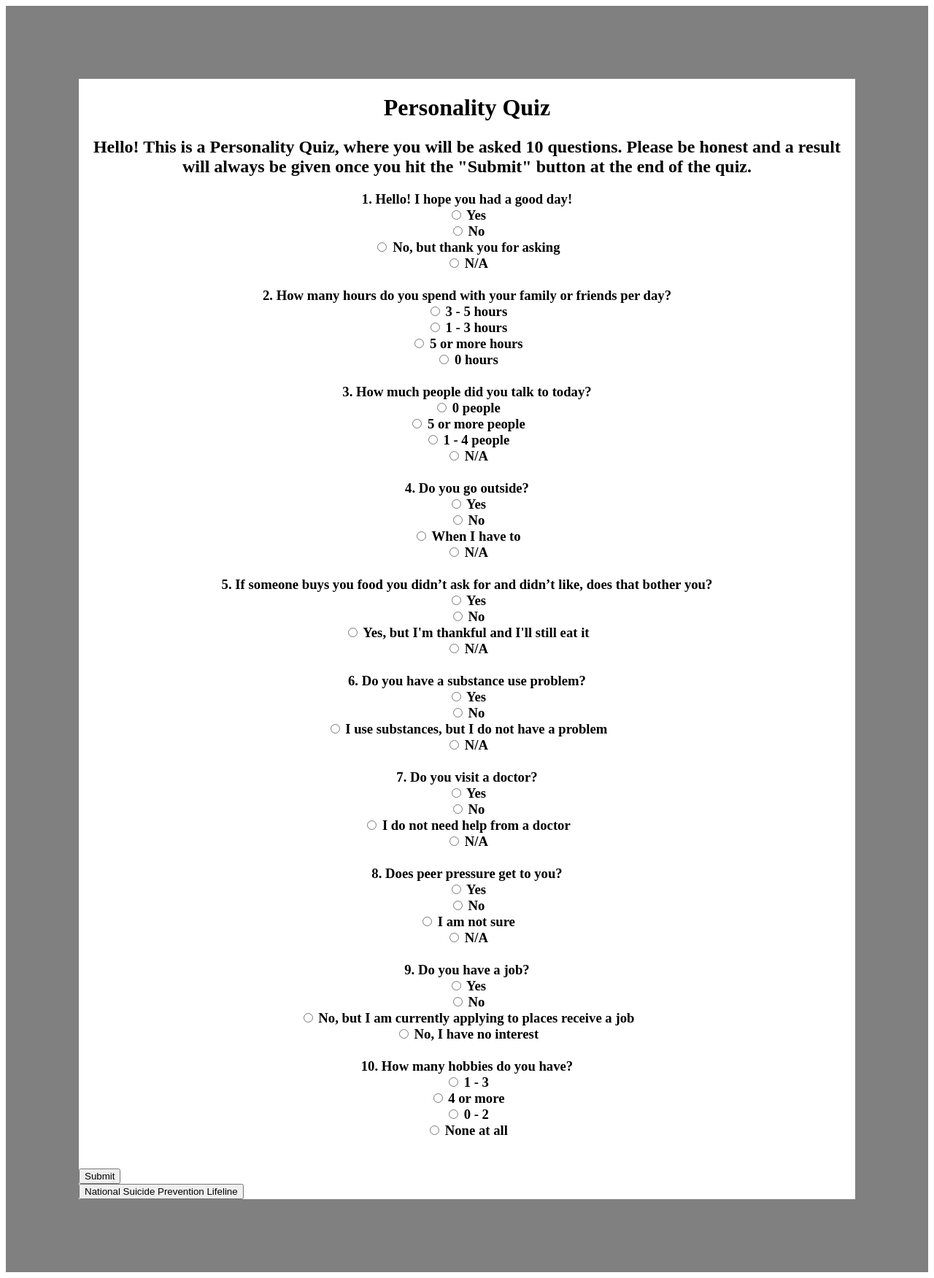
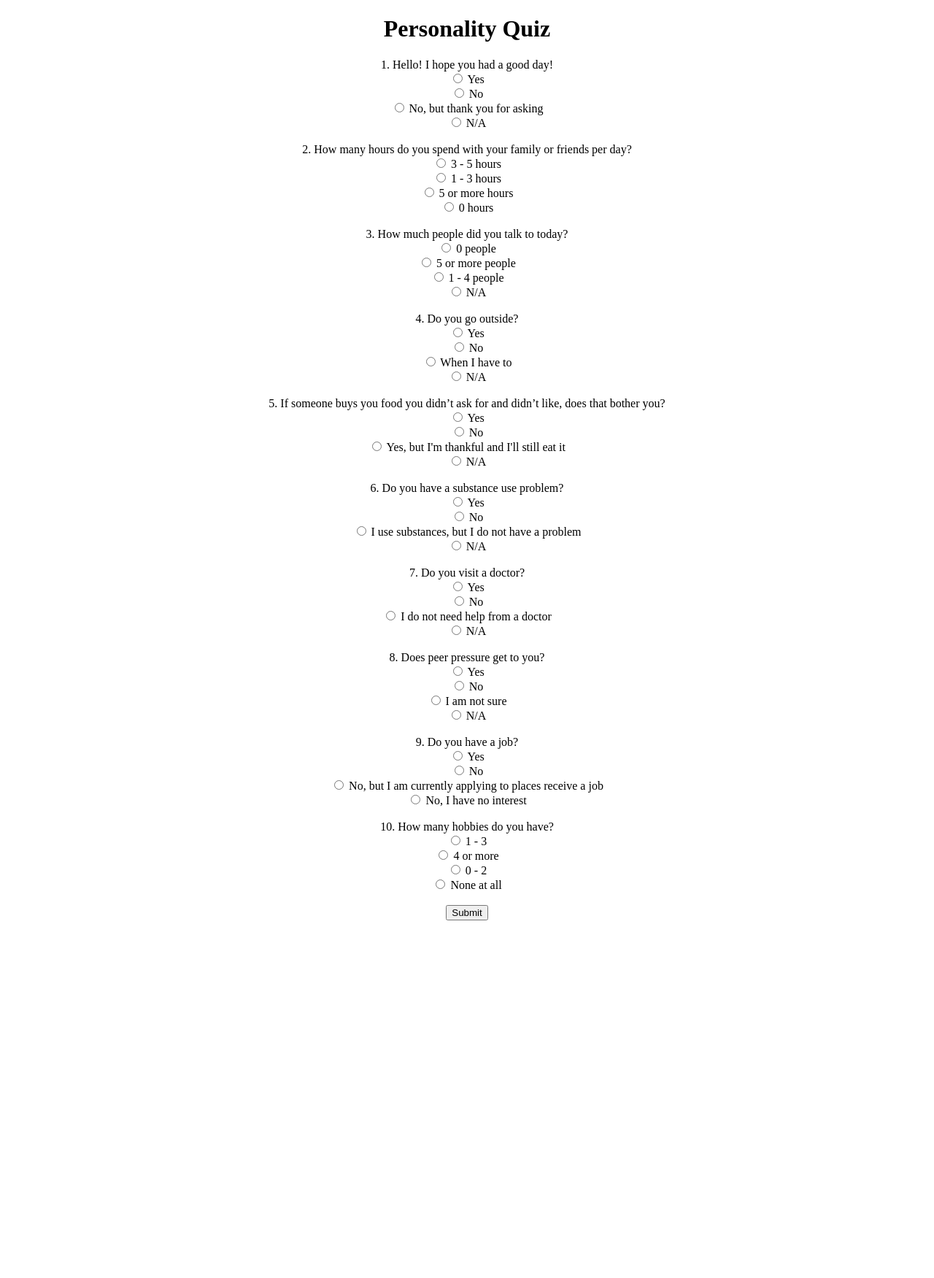
Before and after one commit to AndrewDass1/Personality-Assessment, a Flask app: page / in a window 1280 px wide. Shown: the whole page at 73% size. After the commit the page ends 1261 px from the top, so only its background shows below. Run offline with Flask 2, Linux system fonts and the light colour scheme.

Commit message:
Update questions.html

```diff
--- a/templates/questions.html
+++ b/templates/questions.html
@@ -1,33 +1,18 @@
 <!DOCTYPE html>
-<html>
+
 <head>
 
     <style>
-  div.a{text-align: center;}
 
-  body { border: 100px solid gray;
-  }
-
-  h1 {background-color: white;}
-  h2 {background-color: white;}
-  h3 {background-color: white;}
+    body {text-align: center;}
 
     </style>
+</head>
 
+<body>
+    <h1>Personality Quiz</h1>
 
-
-<div class="a">
-  <h1>
-
-    Personality Quiz <br>
-  </h1>
-
-  <h2>
-    Hello! This is a Personality Quiz, where you will be asked 10 questions. Please be honest and a result will always be given once you hit the "Submit" button at the end of the quiz.
-    <br>
-  </h2>
-
-<h3>
+        <body>
 
             1. Hello! I hope you had a good day!<br>
             <input type="radio" name="q1" id="1a"> Yes <br>
@@ -93,39 +78,16 @@
             <br>
 
             10. How many hobbies do you have? <br>
-<input type = "radio" name = "q10" id = "10"> 1 - 3<br>
-<input type = "radio" name = "q10"> 4 or more <br>
+            <input type = "radio" name = "q10" id = "10a"> 1 - 3<br>
+            <input type = "radio" name = "q10" id = "10b" > 4 or more <br>
             <input type = "radio" name = "q10"> 0 - 2 <br>
             <input type = "radio" name = "q10"> None at all <br>
             <br>
 
-  </h3>
-</div>
+            <button onclick="result()">Submit</button>
 
 
-</head>
-</html>
-
-<html>
-
-
-<!--<style>
-body{
-  background-color:darkgray
-}
-</style>
-<body>
--->
-
-
-
-</h1>
-
-<button onclick="result()">Submit</button>
-
             <script type="text/javascript">
-
-
 
 
             function result()
@@ -167,68 +129,35 @@ function result()
                     {
                         total_score = total_score + 1;
                     }
-    if(document.getElementById('10').checked)
+                if(document.getElementById('10a').checked || document.getElementById('10b').checked)
                     {
                         total_score = total_score + 1;
                     }
 
-    // - comments
-    // alert("Your score is: "+ total_score)
 
-  if(name.getElementById(''))
-   if (total_score == 0){
-       location.replace("1507.html")
+               if (total_score == 0 || total_score == 1 || total_score == 2 || total_score == 3 || total_score == 4 || total_score == 5){
+                   location.replace("Sad.html")
+               }
+               if (total_score == 6 || total_score == 7){
+                   location.replace("Neutral.html")
+               }
+               if (total_score == 8 || total_score == 9){
+                   location.replace("Happy.html")
+               }
+               if (total_score == 10){
+                   location.replace("Strong.html")
                }
 
-   if (total_score == 1){
-       location.replace("4715.html")
-   }
-
-   if (total_score == 2){
-       location.replace("1721.html")
-   }
-
-   if (total_score == 3){
-       location.replace("4535.html")
-   }
-
-   if (total_score == 4){
-       location.replace("2549.html")
-   }
-
-   if (total_score == 5){
-       location.replace("5751.html")
-   }
-
-   if (total_score == 6){
-       location.replace("4162.html")
-   }
-
-   if (total_score == 7){
-       location.replace("5675.html")
-   }
-
-   if (total_score == 8){
-       location.replace("8685.html")
-   }
-
-   if (total_score == 9){
-       location.replace("2191.html")
-   }
-
-   if (total_score == 10){
-       location.replace("3510.html")
-   }
 
             }
 
             </script>
 
-<body>
-<form action="https://suicidepreventionlifeline.org/" method="get" target="_blank">
-  <button type ="submit">National Suicide Prevention Lifeline</button>
-</form>
+
             </body>
 
 
+
+</body>
+
 </html>
```
Lines whose indentation alone changed are shown as unchanged.
